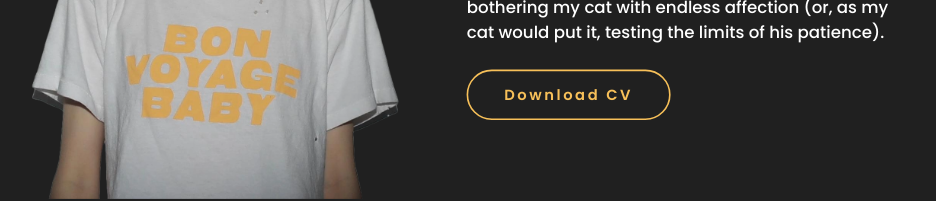
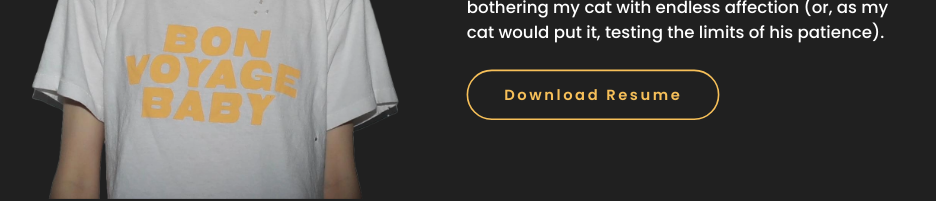
Before and after one commit to uilacceb/portfolio, a React (Vite) app in the folder client/: page / in a window 1280 px wide. Shown: the part 568-769 px from the top of the page, without its empty margins (163-1099 px from the left). Built offline with nearby package versions, Linux system fonts and the light colour scheme.

Commit message:
updated resume

```diff
--- a/client/src/pages/About.jsx
+++ b/client/src/pages/About.jsx
@@ -63,8 +63,8 @@ const About = () => {
             Outside of coding, you&#39;ll likely find me exploring the city or soaking in the beauty of a park—or at home, bothering my cat with endless affection (or, as my cat would put it, testing the limits of his patience).
           </p>
           <div>
-            <a id="download_button" href="/Rebecca Liu CV.pdf" download>
-              <button className="button-download">Download CV</button>
+            <a id="download_button" href="/Rebecca Liu Resume.pdf" download>
+              <button className="button-download">Download Resume</button>
             </a>
           </div>
         </div>
```
Also changed, not shown: 2 other files (tests, documents, lock files or other folders).
